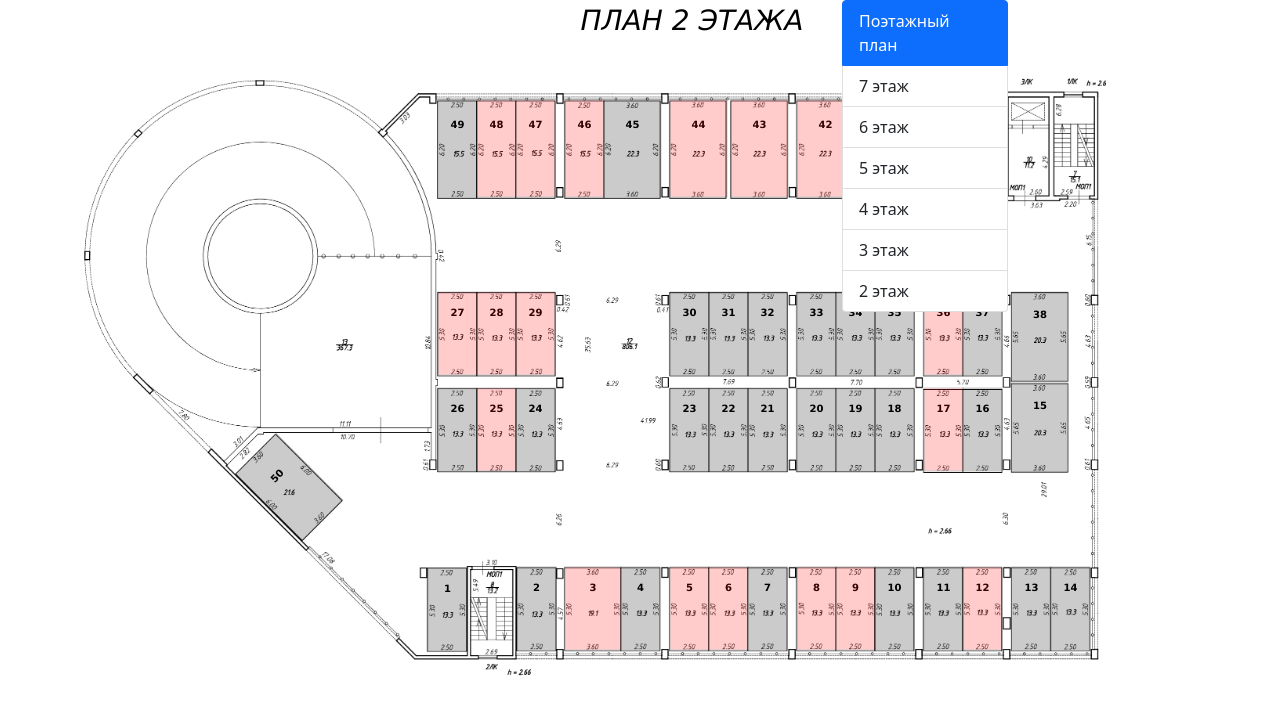
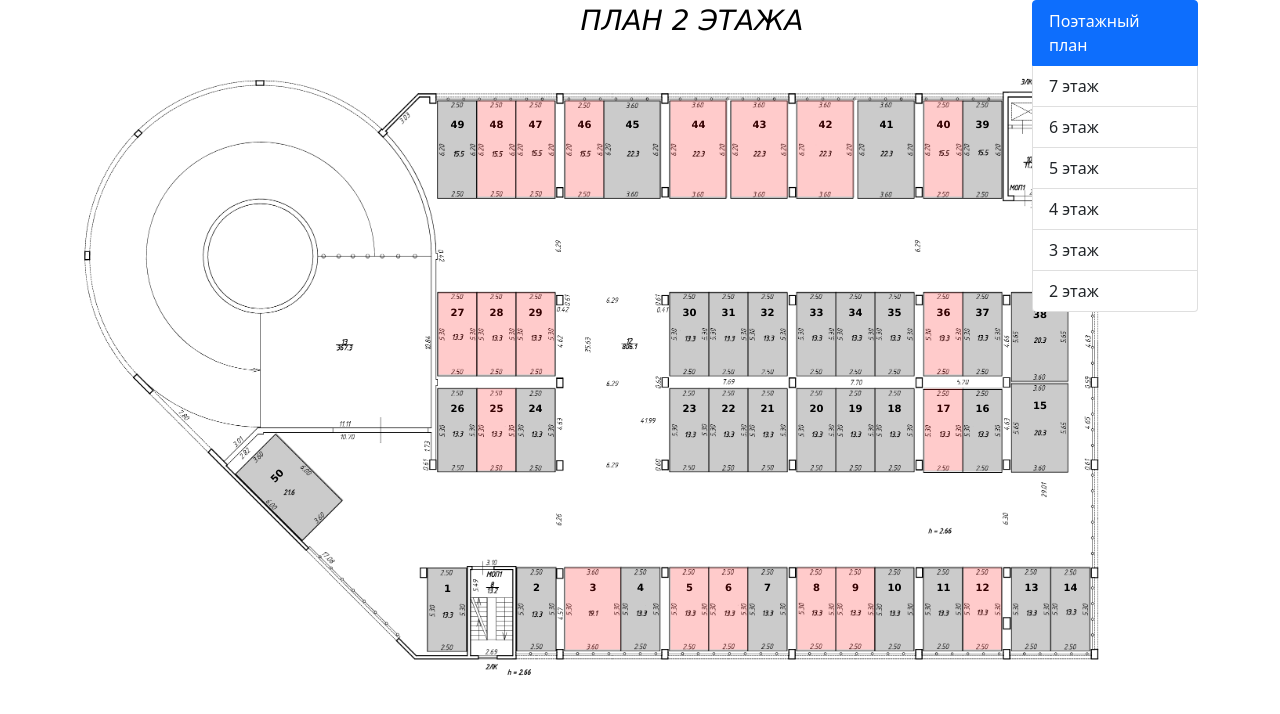
Before and after one commit to NekAlex/P32, a plain HTML site: page index.html in a window 1280 px wide. Drawn offline with nearby package versions, Linux system fonts and the light colour scheme.

Commit message:
Update index.html

```diff
--- a/index.html
+++ b/index.html
@@ -17,7 +17,7 @@
   <body>
   <div  id="container" class="container">
   <div class="row">
-    <div id="raph" class="col-sm-8">    </div>
+    <div id="raph" class="col-sm-10">    </div>
     <div class="col-sm-2">
       <div class="list-group">
 		<a class="list-group-item list-group-item-action disabled active">Поэтажный план</a>
```
